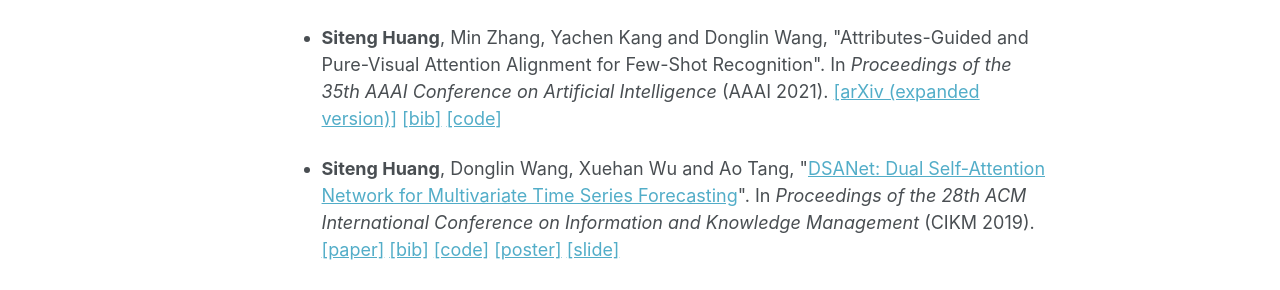
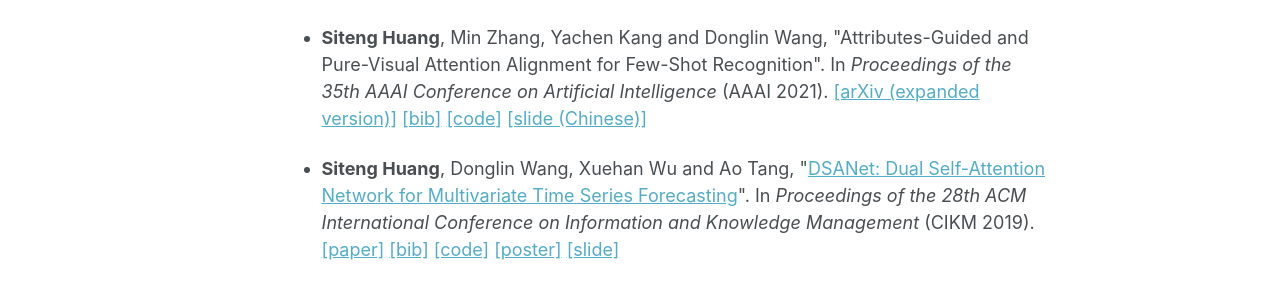
Before and after one commit to bighuang624/bighuang624.github.io, a Jekyll site: the page built from _pages/about.md, in a window 1280 px wide and 1310 px high. Shown: the part 738-1028 px from the top of the window. Built offline with Jekyll 4.4.1, drawn with Linux system fonts in a browser that asks for light colours; some web fonts are replaced; comment, search, counter and statistics services are not loaded.

Commit message:
add AGAM Chinese silde

```diff
--- a/_pages/about.md
+++ b/_pages/about.md
@@ -26,7 +26,7 @@
 Publications
 ======
 
-* **Siteng Huang**, Min Zhang, Yachen Kang and Donglin Wang, &quot;Attributes-Guided and Pure-Visual Attention Alignment for Few-Shot Recognition&quot;. In *Proceedings of the 35th AAAI Conference on Artificial Intelligence* (AAAI 2021). [[arXiv (expanded version)]](https://arxiv.org/abs/2009.04724) [[bib]](https://kyonhuang.top/publication/attributes-guided-attention-module#bibtex) [[code]](https://github.com/bighuang624/AGAM)
+* **Siteng Huang**, Min Zhang, Yachen Kang and Donglin Wang, &quot;Attributes-Guided and Pure-Visual Attention Alignment for Few-Shot Recognition&quot;. In *Proceedings of the 35th AAAI Conference on Artificial Intelligence* (AAAI 2021). [[arXiv (expanded version)]](https://arxiv.org/abs/2009.04724) [[bib]](https://kyonhuang.top/publication/attributes-guided-attention-module#bibtex) [[code]](https://github.com/bighuang624/AGAM) [[slide (Chinese)]](https://kyonhuang.top/files/AGAM/AGAM-slide-Chinese.pdf)
 
 * **Siteng Huang**, Donglin Wang, Xuehan Wu and Ao Tang, &quot;[DSANet: Dual Self-Attention Network for Multivariate Time Series Forecasting](https://dl.acm.org/doi/abs/10.1145/3357384.3358132)&quot;. In *Proceedings of the 28th ACM International Conference on Information and Knowledge Management* (CIKM 2019). [[paper]](https://kyonhuang.top/files/DSANet/Huang-DSANet.pdf) [[bib]](https://kyonhuang.top/publication/dual-self-attention-network#bibtex) [[code]](https://github.com/bighuang624/DSANet) [[poster]](https://kyonhuang.top/files/DSANet/cikm19-DSANet-poster.pdf) [[slide]](https://kyonhuang.top/files/DSANet/cikm19-DSANet-presentation.pdf)
 
```
Also changed, not shown: _publications/attributes-guided-attention-module.md (+1 -0 lines), 1 other file.
